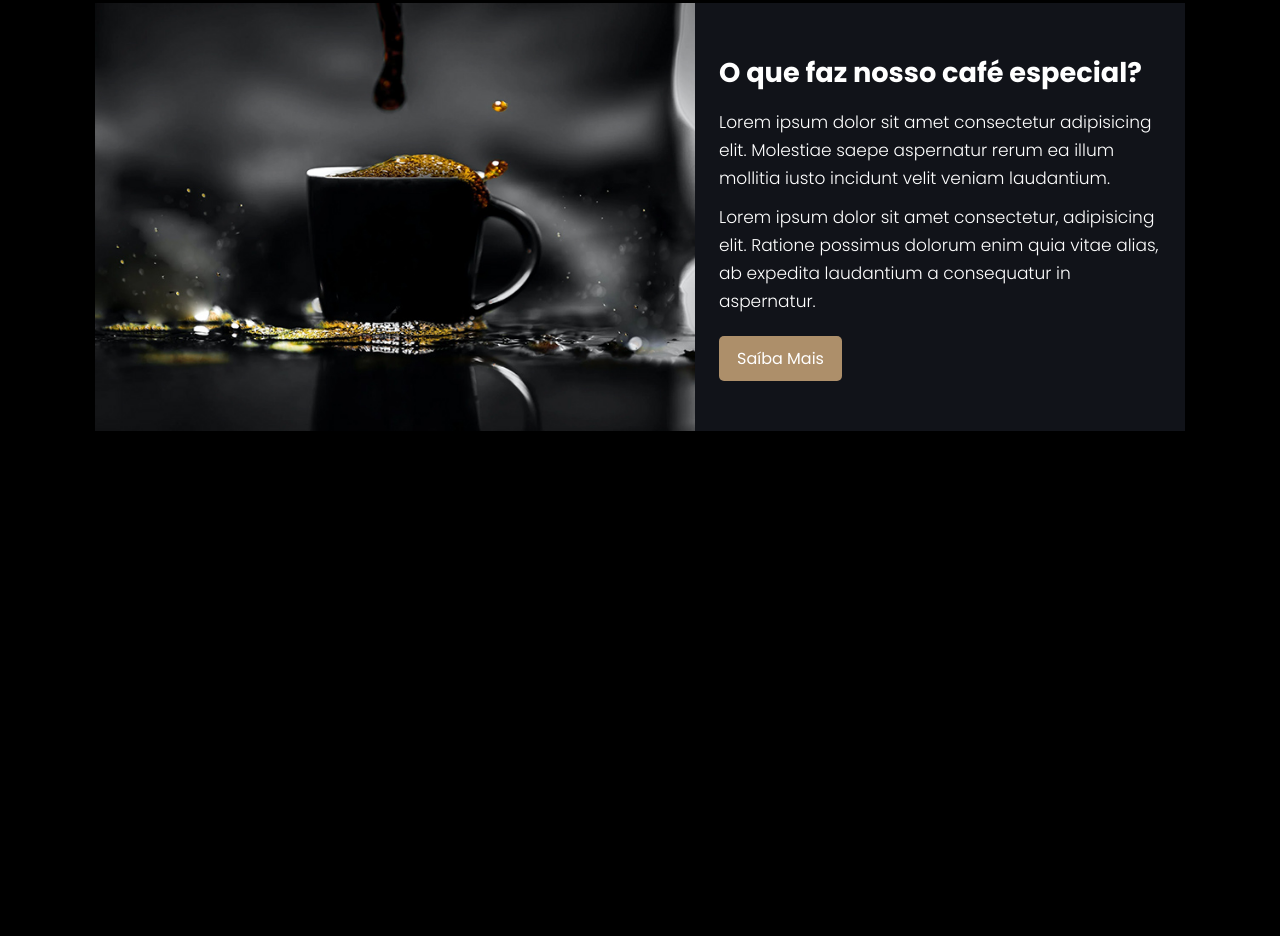
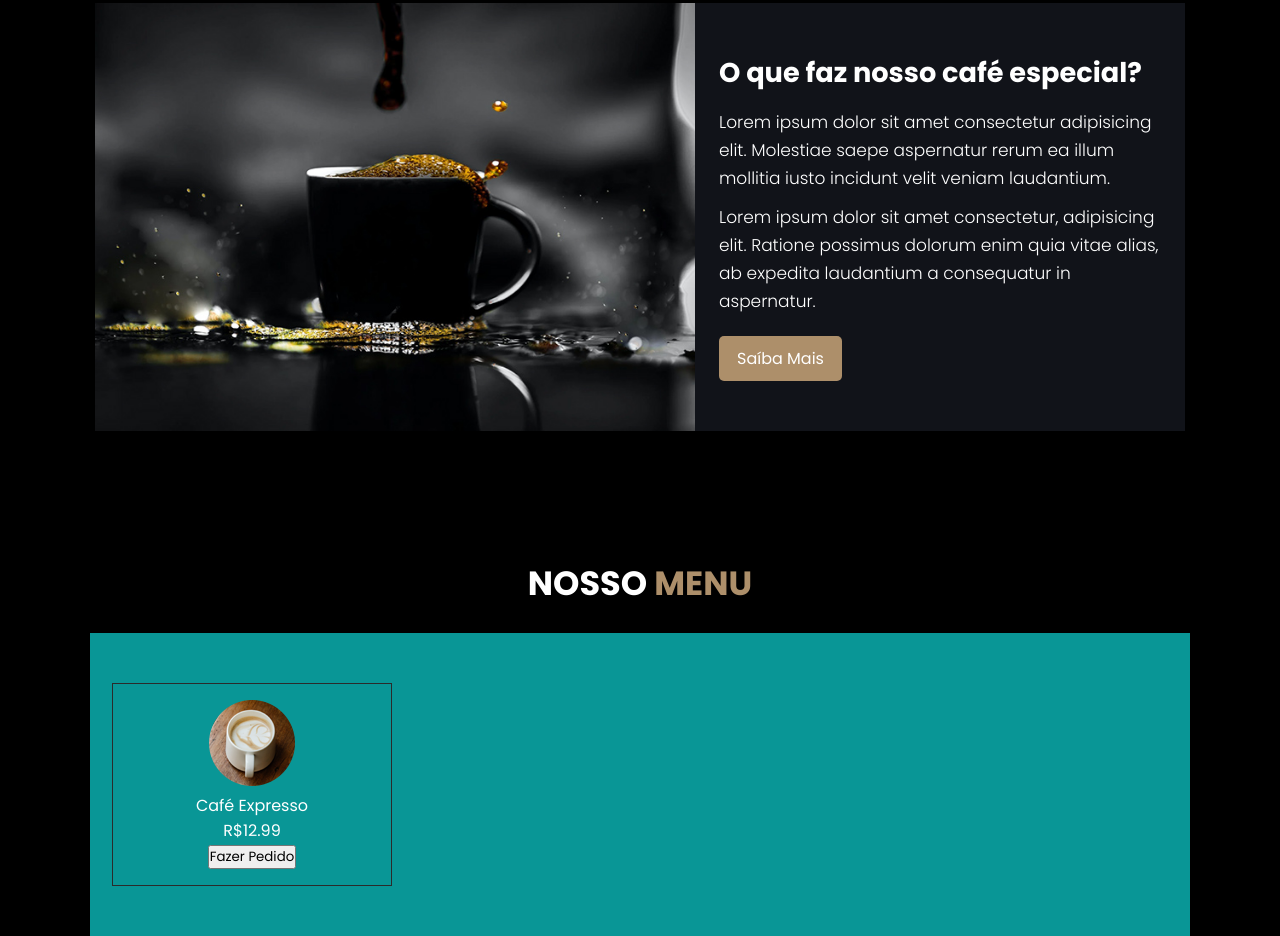
Before and after one commit to Rodrigues4567/Landing-page-cafeteria, a plain HTML site: page index.html in a window 1280 px wide. Shown: the part 1159-2095 px from the top of the page. Before the commit the page ends 1590 px from the top, so only its background shows below. Drawn offline with Linux system fonts and the light colour scheme.

Commit message:
cards section em produção

```diff
--- a/index.html
+++ b/index.html
@@ -79,6 +79,32 @@
                 </div>
             </div>
         </section>
+
+        <section class="cards-section">
+
+            <div class="cards-section-title">
+                <h1>Nosso <span>menu</span></h1>
+            </div>
+
+            <div class="slide-container">
+                <div class="slide-content">
+                    <div class="card-wrapper">
+
+                        <div class="card">
+                            <div class="card-image">
+                                <img src="imagens/menu-1.png" alt="café">
+                            </div>
+
+                            <div class="card-content">
+                                <p class="card-name">Café Expresso</p>
+                                <p class="card-price">R$12.99</p>
+                                <button class="card-button">Fazer Pedido</button>
+                            </div>
+                        </div>
+                    </div>
+                </div>
+            </div>
+        </section>
     </main>
 
     <script src="js/main.js"></script>
--- a/style/style.css
+++ b/style/style.css
@@ -141,6 +141,10 @@ body {
 
 /************ SOBRE NÓS SECTION ************/
 
+.sobre-nos-section {
+    margin-bottom: 8rem;
+}
+
 .sobre-nos-title {
     text-align: center;
     margin-bottom: 1.5rem;
@@ -204,6 +208,50 @@ body {
 .sobre-nos-txt-container button:hover {
     background-color: #947a5b;
     transition: 0.3s;
+}
+
+/************ CARDS SECTION ************/
+
+.cards-section {
+    display: flex;
+    justify-content: center;
+    align-items: center;
+    flex-direction: column;
+}
+
+.cards-section-title h1 {
+    text-align: center;
+    margin-bottom: 1.5rem;
+    font-family: 'font-bold', sans-serif;
+    font-size: 2.1rem;
+    text-transform: uppercase;
+    color: #fff;
+}
+
+.cards-section-title span {
+    font-family: 'font-bold', sans-serif;
+    color: #ad8f6a;
+}
+
+.slide-container {
+    width: 1100px;
+    background-color: rgb(9, 150, 150);
+}
+
+.slide-content {
+    margin: 50px 22px;
+}
+
+.card {
+    display: flex;
+    justify-content: center;
+    align-items: center;
+    flex-direction: column;
+    text-align: center;
+    width: 280px;
+    padding: 1rem 10px;
+    border: solid 1px rgb(43, 43, 43);
+    color: #fff;
 }
 
 /**************** MEDIA NOTEBOOK ****************/
@@ -308,6 +356,8 @@ body {
         font-size: 1.6rem;
     }
 
+    /********** CARDS SECTION **********/
+
     /************ MENU MOBILE ABERTO ************/
 
     .menu-mobile {
```
Lines whose indentation alone changed are shown as unchanged.
